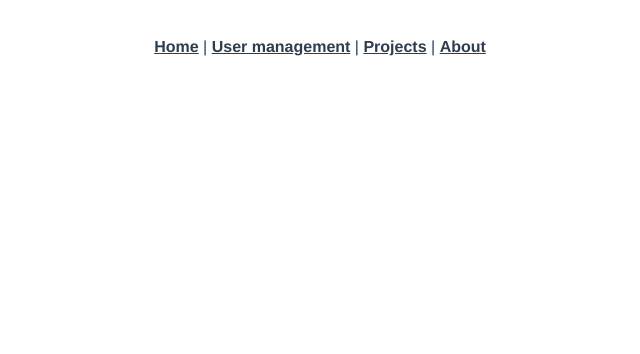
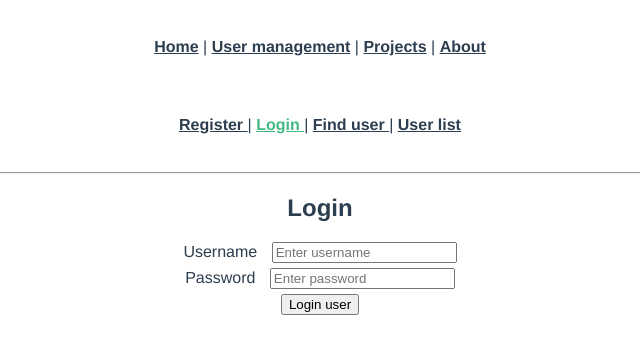
Before and after one commit to Rylon5/web_full_stack_learning, a Vue app in the folder frontend/: page /users/login in a window 1280 px wide. Shown: the top 354 px of the page, without its empty margins (320-960 px from the left). Built offline with nearby package versions, Linux system fonts and the light colour scheme.

Commit message:
added login page

```diff
--- a/frontend/jsconfig.json
+++ b/frontend/jsconfig.json
@@ -1,5 +1,6 @@
 {
   "compilerOptions": {
+    "allowJs": true,
     "target": "es5",
     "module": "esnext",
     "baseUrl": "./",
--- a/frontend/src/router/index.js
+++ b/frontend/src/router/index.js
@@ -5,6 +5,7 @@ import CreateUserView from '@/views/users/CreateUser.vue'
 import FindUserView from "@/views/users/FindUser.vue";
 import ShowProjects from "@/views/projects/ShowProjects.vue";
 import CreateProject from "@/views/projects/CreateProject.vue";
+import LoginView from "@/views/users/LoginView.vue";
 
 const routes = [
   {
@@ -36,6 +37,11 @@ const routes = [
     component: FindUserView
   },
   {
+    path: '/users/login',
+    name: 'users/login',
+    component: LoginView
+  },
+  {
     path: '/projects',
     name: 'projects',
     component: ShowProjects
--- a/frontend/src/views/users/CreateUser.vue
+++ b/frontend/src/views/users/CreateUser.vue
@@ -1,6 +1,7 @@
 <template>
   <nav>
     <router-link to="/users/register"> Register </router-link> |
+    <router-link to="/users/login"> Login </router-link> |
     <router-link to="/users/find"> Find user </router-link> |
     <router-link to="/users"> User list </router-link>
   </nav>
--- a/frontend/src/views/users/FindUser.vue
+++ b/frontend/src/views/users/FindUser.vue
@@ -1,6 +1,7 @@
 <template>
   <nav>
     <router-link to="/users/register"> Register </router-link> |
+    <router-link to="/users/login"> Login </router-link> |
     <router-link to="/users/find"> Find user </router-link> |
     <router-link to="/users"> User list </router-link>
   </nav>
--- /dev/null
+++ b/frontend/src/views/users/LoginView.vue
@@ -0,0 +1,59 @@
+<template>
+  <nav>
+    <router-link to="/users/register"> Register </router-link> |
+    <router-link to="/users/login"> Login </router-link> |
+    <router-link to="/users/find"> Find user </router-link> |
+    <router-link to="/users"> User list </router-link>
+  </nav>
+  <hr/>
+  <div class="text-center">
+    <div class="col-md-12 form-wrapper">
+      <h2>Login</h2>
+      <form id="login-user-form" @submit.prevent="loginUser">
+        <div class="form-group col-md-12">
+          <label for="username"> Username </label>
+          <input type="text" v-model="username" id="username" placeholder="Enter username" class="form-control" required>
+        </div>
+        <div class="form-group col-md-12">
+          <label for="password"> Password </label>
+          <input type="text" v-model="password" id="password" placeholder="Enter password" class="form-control" required>
+        </div>
+        <div class="form-group col-md-4 pull-right">
+          <button class="btn btn-success" type="submit"> Login user </button>
+        </div>
+      </form>
+    </div>
+  </div>
+</template>
+
+<script>
+import axios from "axios";
+import {server} from "@/utils/helper";
+import router from "@/router";
+
+export default {
+  data() {
+    return {
+      username: "",
+      password: ""
+    };
+  },
+  methods: {
+    loginUser() {
+      let loginData = {
+        username: this.username,
+        password: this.password,
+      };
+      this.password = '';
+      this.__submitLoginToServer(loginData)
+    },
+    __submitLoginToServer(data) {
+      axios.post(`${server.baseURL}/auth/login`, data).then(() => router.push('/home'))
+    }
+  }
+}
+</script>
+
+<style scoped>
+
+</style>
--- a/frontend/src/views/users/ShowUsers.vue
+++ b/frontend/src/views/users/ShowUsers.vue
@@ -1,6 +1,7 @@
 <template>
   <nav>
     <router-link to="/users/register"> Register </router-link> |
+    <router-link to="/users/login"> Login </router-link> |
     <router-link to="/users/find"> Find user </router-link> |
     <router-link to="/users"> User list </router-link>
   </nav>
```
